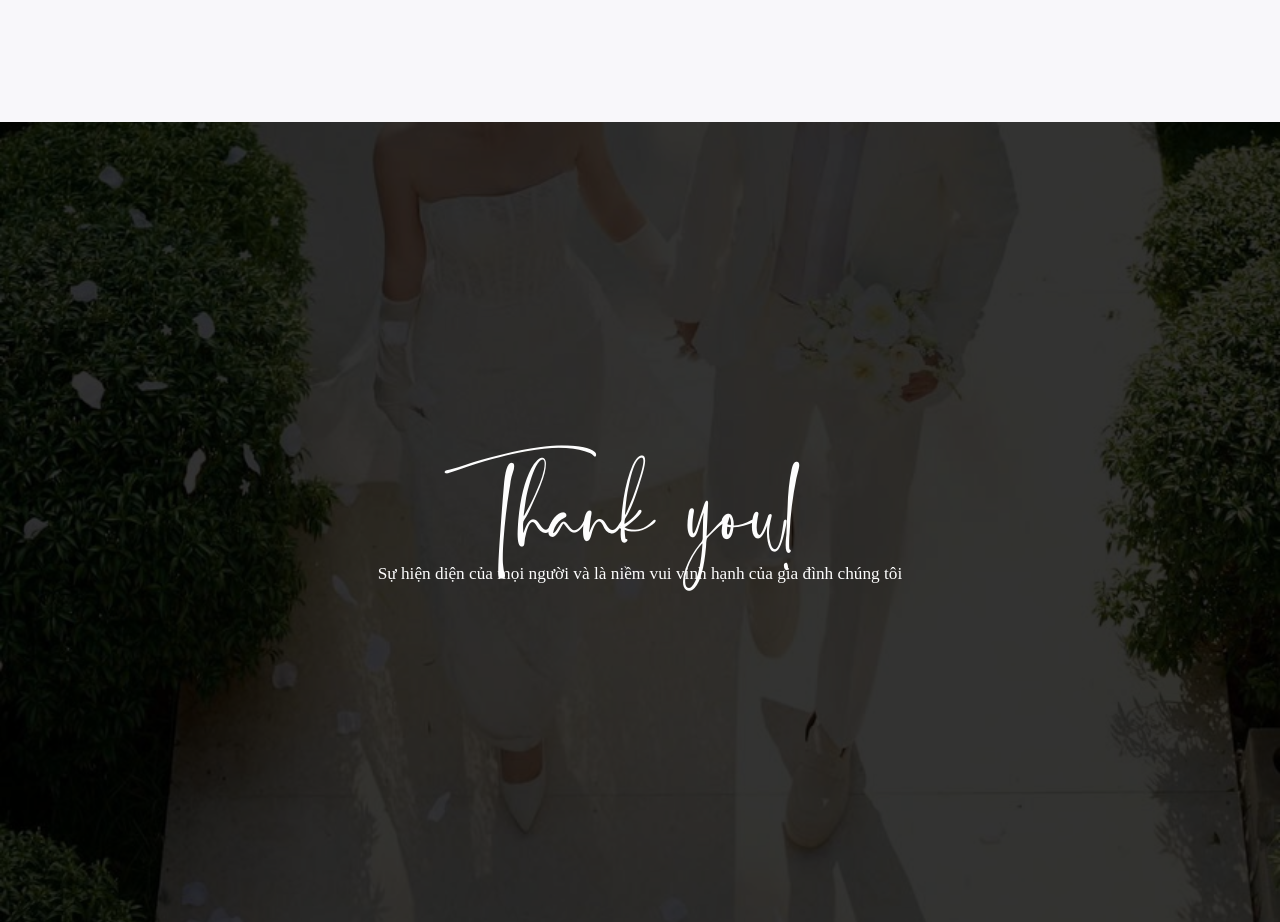
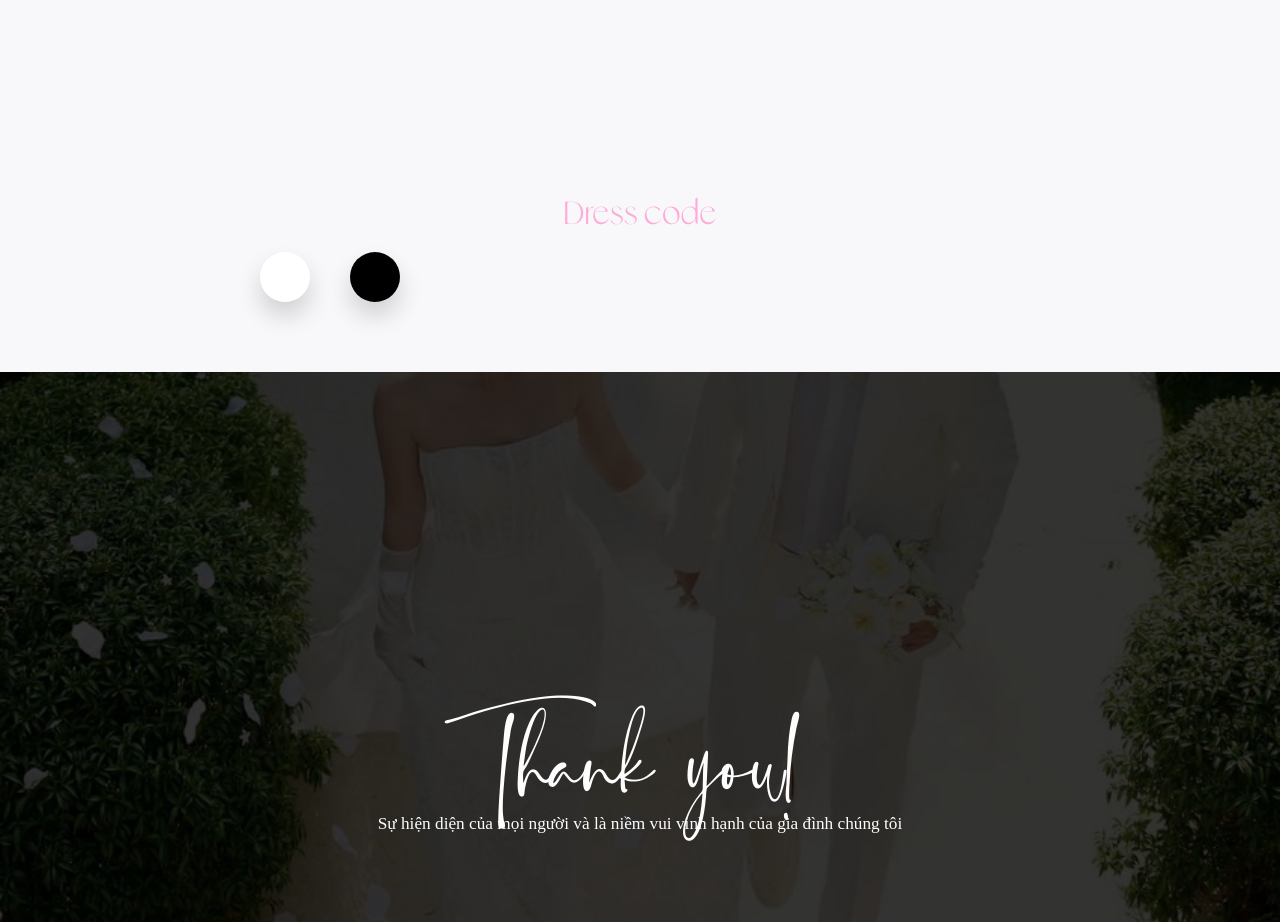
Before and after one commit to thiepdientu/soha-wedding-8, a plain HTML site: page index.html in a window 1280 px wide. Shown: the part 7740-8662 px from the top of the page. Drawn offline with Linux system fonts and the light colour scheme; animation ran at ten frames a second; a web font is replaced by a local one.

Commit message:
Update index.html

```diff
--- a/index.html
+++ b/index.html
@@ -637,7 +637,7 @@ background-color: var(--body-bg) !important;
 
 
   <!-- DRESSCODE -->
- <!--  <section id="dresscode" class="dresscode uk-section uk-position-relative">
+   <section id="dresscode" class="dresscode uk-section uk-position-relative">
     <div class="uk-container uk-container-xlarge uk-position-relative">
       <div class="section-heading uk-text-center">
         <h2 class="title-font text-primary-color mb-0">Dress code</h2>
@@ -670,7 +670,7 @@ background-color: var(--body-bg) !important;
 
       </div>
     </div>
-  </section> -->
+  </section>
   <!-- END DRESSCODE -->
 
   <!-- WEDDING TIMELINE -->
```
